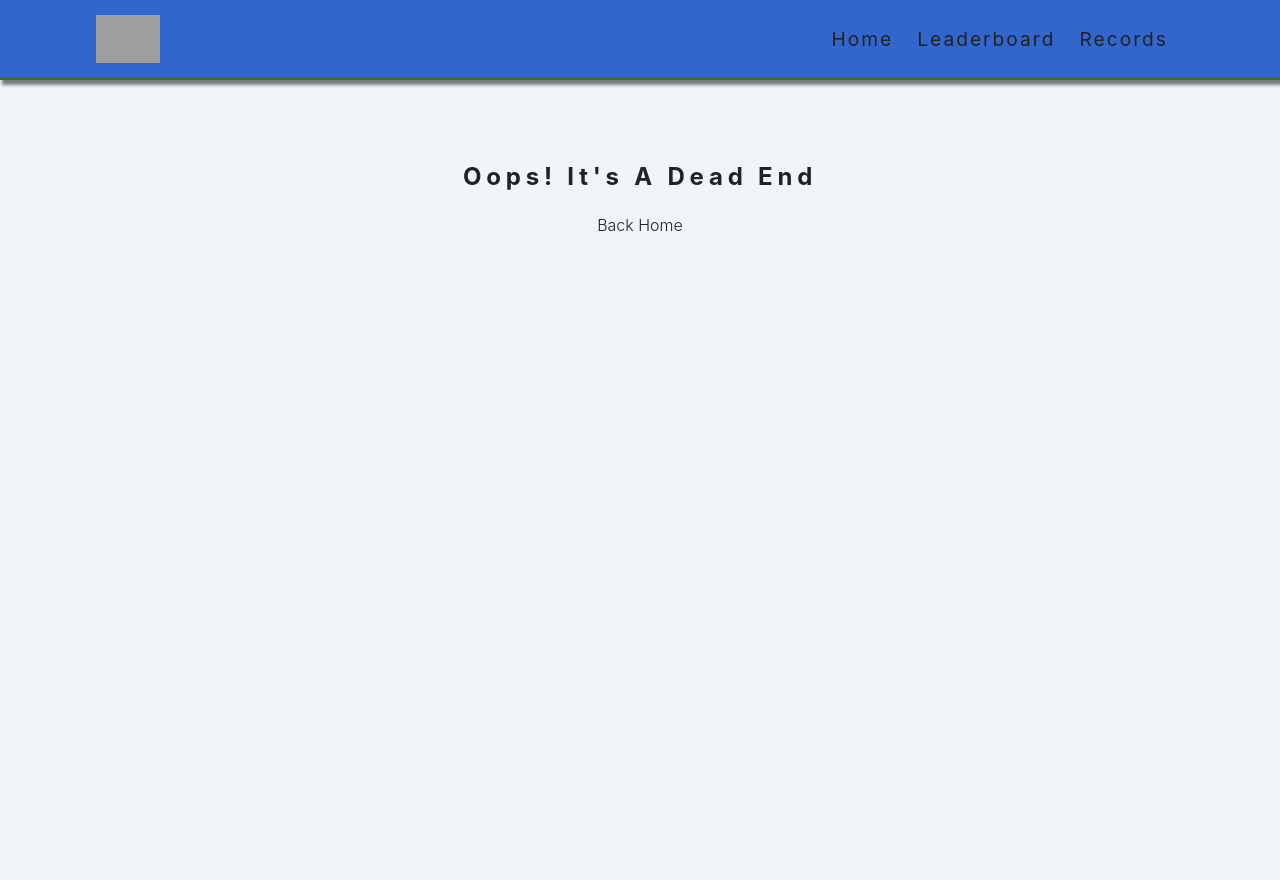
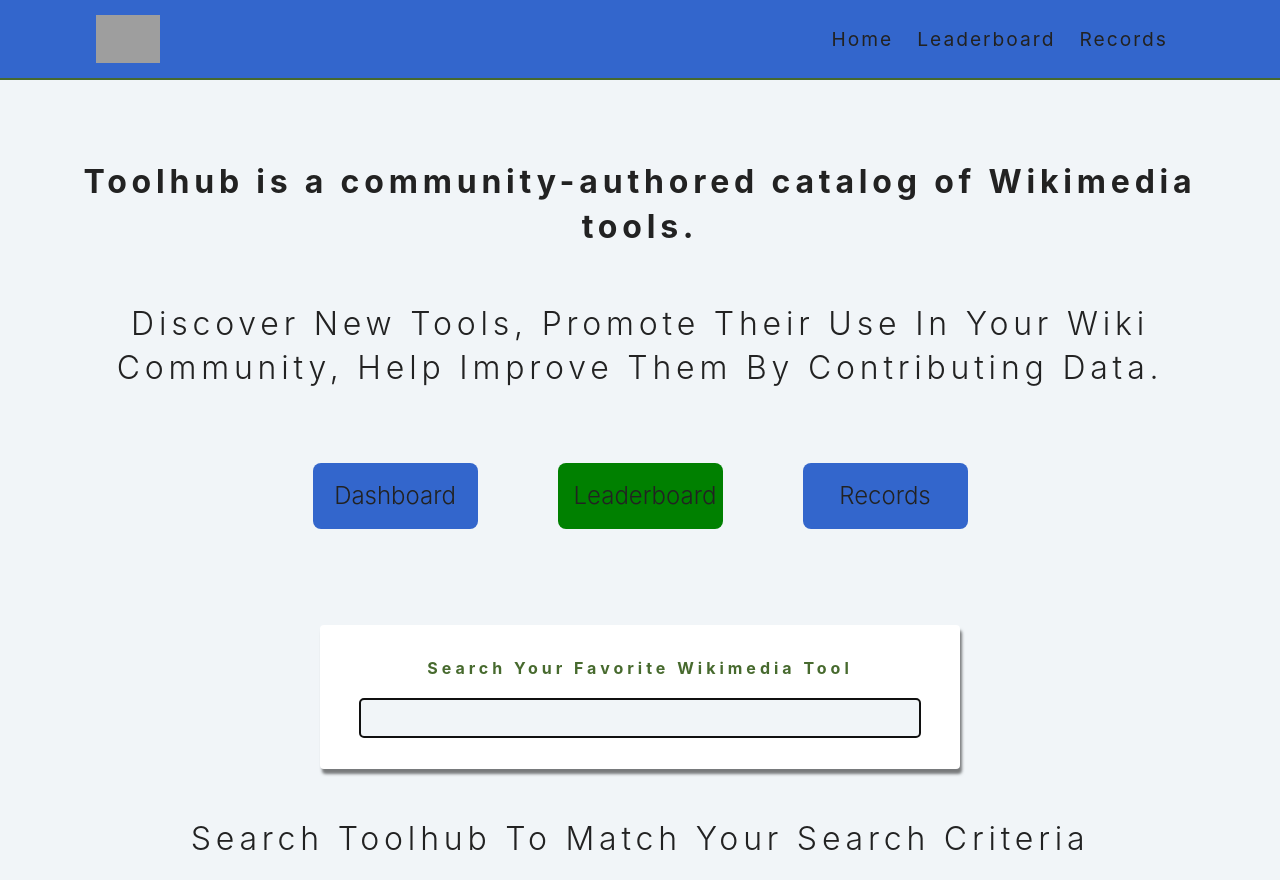
Before and after one commit to iEmmanuel104/Toolhub, a React (Create React App) app: page / in a window 1280 px wide. Before the commit the page ends 800 px from the top, so only its background shows below. Built offline with nearby package versions, Linux system fonts and the light colour scheme; grey boxes are pictures that could not be loaded.

Commit message:
utilized react HashRouter for web page deployment

```diff
--- a/package.json
+++ b/package.json
@@ -1,7 +1,7 @@
 {
   "name": "toolhub",
   "version": "0.1.0",
-  "homepage": "https://iEmmanuel104.github.io/Toolhub",
+  "homepage": "https://iEmmanuel104.github.io/Toolhub/",
   "private": true,
   "dependencies": {
     "@testing-library/jest-dom": "^5.16.5",
--- a/src/App.js
+++ b/src/App.js
@@ -1,5 +1,5 @@
 import React from 'react';
-import { BrowserRouter as Router, Route, Routes } from 'react-router-dom';
+import { HashRouter as Router, Route, Routes } from 'react-router-dom';
 import Home from './pages/Home';
 import Board from './pages/board';
 import RecordsDashboard from './pages/RecordsDashboard';
@@ -9,12 +9,12 @@
   return (
     <Router>
       <Navbar />
-      <Routes>
-        <Route path='toolhub' element={<Home />} />
-        <Route path='leaderboard' element={<Board />} />
-        <Route path='records' element={<RecordsDashboard />} />
-        <Route path='*' element={<Error />} />
-      </Routes>
+        <Routes>
+          <Route path='/' element={<Home />} />
+          <Route path='leaderboard' element={<Board />} />
+          <Route path='records' element={<RecordsDashboard />} />
+          <Route path='*' element={<Error />} />
+        </Routes>
     </Router>
   );
 }
--- a/src/pages/Error.js
+++ b/src/pages/Error.js
@@ -5,7 +5,7 @@
     <section className="error-page section">
       <div className="error-container">
         <h1>oops! it's a dead end</h1>
-        <Link to="/toolhub" className="btn btn-primary">
+        <Link to="/" className="btn btn-primary">
           back home
         </Link>
       </div>
--- a/src/pages/Home.js
+++ b/src/pages/Home.js
@@ -14,7 +14,7 @@
         <div>
             <ul className='home-links'>
                 <li>
-                    <Link to='/toolhub'>Dashboard</Link>
+                    <Link to='/'>Dashboard</Link>
                 </li>
                 <li className='true'>
                     <Link to='/leaderboard'>Leaderboard</Link>
```
